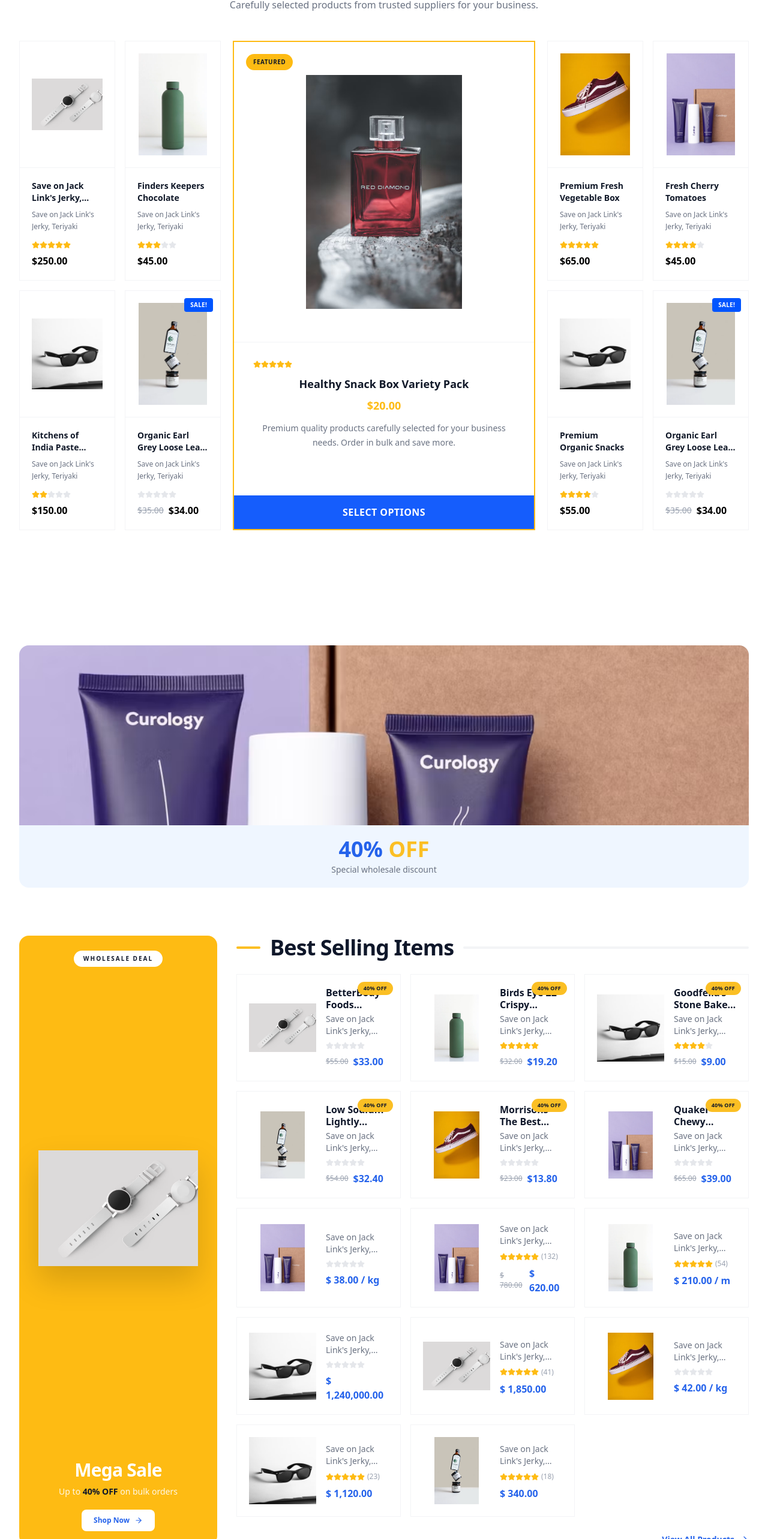
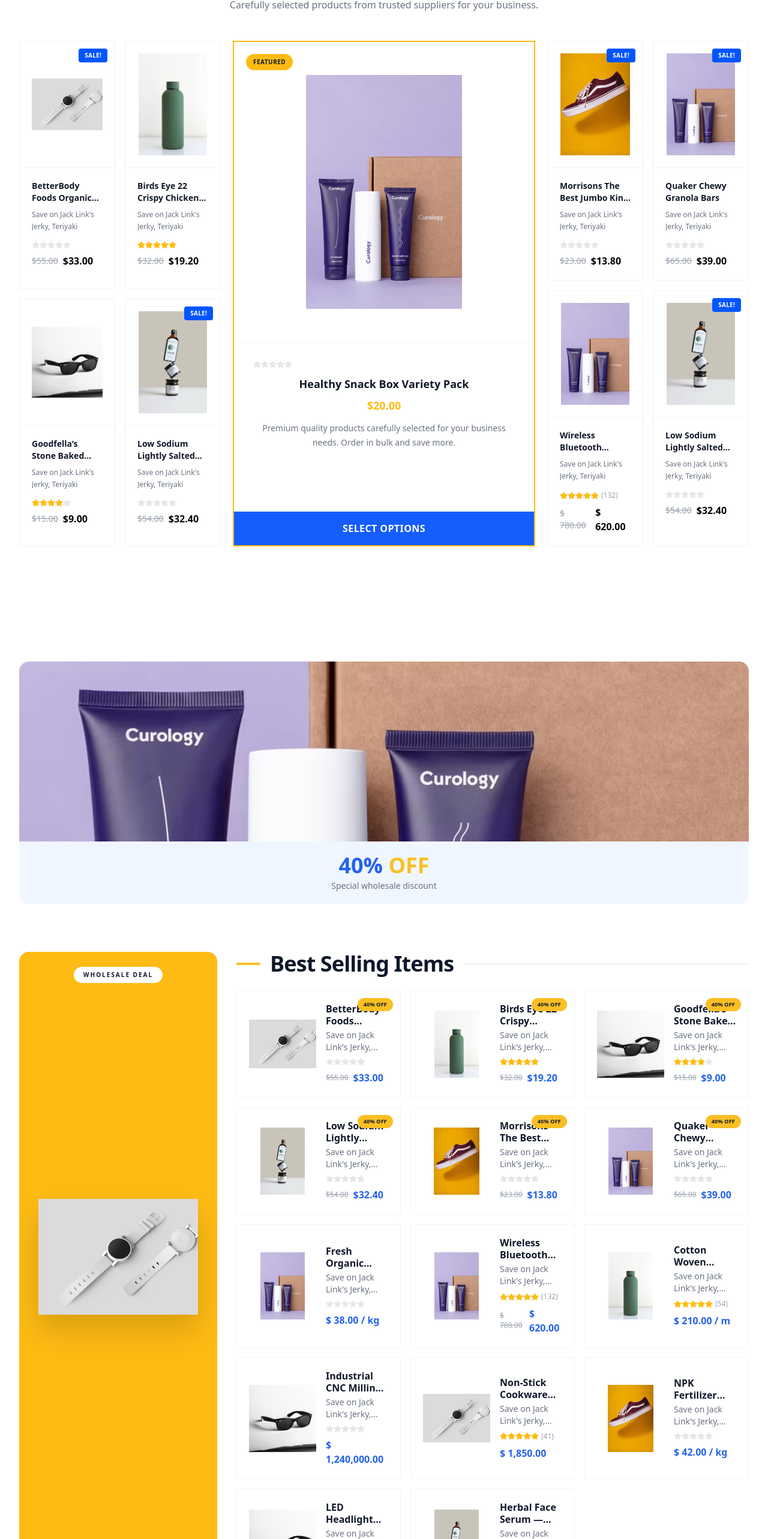
Before and after one commit to sagorsaha00/b2b_wholesale, a Next.js app: page / in a window 1280 px wide. Shown: the part 1078-3644 px from the top of the page at 60% size. Built offline with nearby package versions, Linux system fonts and the light colour scheme.

Commit message:
fix some issue

```diff
--- a/components/layout/headerSection/mainHeader.tsx
+++ b/components/layout/headerSection/mainHeader.tsx
@@ -5,12 +5,10 @@
 import Image from "next/image";
 import {
   Search,
-  ShoppingCart,
   User,
   ChevronDown,
   X,
   Clock3,
-  ArrowRight,
 } from "lucide-react";
 import { motion, AnimatePresence } from "framer-motion";
 import {
--- a/components/layout/mainHeroSection/productSection.tsx
+++ b/components/layout/mainHeroSection/productSection.tsx
@@ -1,88 +1,9 @@
 "use client";
 
 import Image from "next/image";
-import { Star } from "lucide-react";
 import ProductRating from "@/lib/ui/ratingCard";
 import ProductCardSection from "@/lib/ui/productCard";
-type Product = {
-  id: number;
-  name: string;
-  image: string;
-  price: string;
-  oldPrice?: string;
-  rating: number;
-  sale?: boolean;
-  description?: string;
-};
-
-const products: Product[] = [
-  {
-    id: 1,
-    name: "Save on Jack Link's Jerky, Teriyaki",
-    image: "/product/product1.png",
-    price: "$250.00",
-    rating: 5,
-    description: "Save on Jack Link's Jerky, Teriyaki",
-  },
-  {
-    id: 2,
-    name: "Finders Keepers Chocolate",
-    image: "/product/product2.png",
-    price: "$45.00",
-    rating: 3,
-    description: "Save on Jack Link's Jerky, Teriyaki",
-  },
-  {
-    id: 3,
-    name: "Kitchens of India Paste Chicken",
-    image: "/product/product3.png",
-    price: "$150.00",
-    rating: 2,
-    description: "Save on Jack Link's Jerky, Teriyaki",
-  },
-  {
-    id: 4,
-    name: "Organic Earl Grey Loose Leaf Tea",
-    image: "/product/product4.png",
-    price: "$34.00",
-    oldPrice: "$35.00",
-    rating: 0,
-    sale: true,
-    description: "Save on Jack Link's Jerky, Teriyaki",
-  },
-  {
-    id: 5,
-    name: "Premium Fresh Vegetable Box",
-    image: "/product/product5.png",
-    price: "$65.00",
-    rating: 5,
-    description: "Save on Jack Link's Jerky, Teriyaki",
-  },
-  {
-    id: 6,
-    name: "Fresh Cherry Tomatoes",
-    image: "/product/product6.png",
-    price: "$45.00",
-    rating: 4,
-    description: "Save on Jack Link's Jerky, Teriyaki",
-  },
-  {
-    id: 7,
-    name: "Organic Cashew Nuts",
-    image: "/product/product7.png",
-    price: "$20.00",
-    rating: 5,
-    description: "Save on Jack Link's Jerky, Teriyaki",
-  },
-  {
-    id: 8,
-    name: "Premium Organic Snacks",
-    image: "/product/product3.png",
-    price: "$55.00",
-    rating: 4,
-    description: "Save on Jack Link's Jerky, Teriyaki",
-  },
-];
+import { products } from "@/lib/constant/dummyData";
 
 export default function HandpickedItems() {
   return (
@@ -118,8 +39,8 @@
               </span>
 
               <Image
-                src={products[6].image}
-                alt={products[6].name}
+                src={products[6].image || ""}
+                alt={products[6].name || ""}
                 width={450}
                 height={450}
                 priority
@@ -128,7 +49,10 @@
             </div>
 
             <div className="border-t border-gray-100 px-6 py-6 text-center sm:px-8">
-              <ProductRating rating={products[6].rating} />
+              <ProductRating
+                rating={products[6].rating ?? 0}
+                reviews={products[6].reviews}
+              />
 
               <h3 className="mt-3 text-base font-bold text-gray-900 sm:text-lg">
                 Healthy Snack Box Variety Pack
--- a/components/layout/mainHeroSection/specialOffer.tsx
+++ b/components/layout/mainHeroSection/specialOffer.tsx
@@ -15,6 +15,8 @@
     oldPrice: "$55.00",
     rating: 0,
     discount: 40,
+    sale: true,
+    description: "Save on Jack Link's Jerky, Teriyaki",
   },
   {
     id: 2,
@@ -24,6 +26,8 @@
     oldPrice: "$32.00",
     rating: 5,
     discount: 40,
+    sale: true,
+    description: "Save on Jack Link's Jerky, Teriyaki",
   },
   {
     id: 3,
@@ -33,6 +37,7 @@
     oldPrice: "$15.00",
     rating: 4,
     discount: 40,
+    description: "Save on Jack Link's Jerky, Teriyaki",
   },
   {
     id: 4,
@@ -42,6 +47,7 @@
     oldPrice: "$54.00",
     rating: 0,
     discount: 40,
+    description: "Save on Jack Link's Jerky, Teriyaki",
   },
   {
     id: 5,
@@ -51,6 +57,7 @@
     oldPrice: "$23.00",
     rating: 0,
     discount: 40,
+    description: "Save on Jack Link's Jerky, Teriyaki",
   },
   {
     id: 6,
@@ -60,6 +67,7 @@
     oldPrice: "$65.00",
     rating: 0,
     discount: 40,
+    description: "Save on Jack Link's Jerky, Teriyaki",
   },
 ];
 
--- a/components/seller/SellerInvoiceModal.tsx
+++ b/components/seller/SellerInvoiceModal.tsx
@@ -4,13 +4,7 @@
 import {
   X,
   Printer,
-  Download,
   Building2,
-  CheckCircle2,
-  Calendar,
-  CreditCard,
-  Truck,
-  ShieldCheck,
 } from "lucide-react";
 import { SellerOrder } from "@/lib/constant/sellerData";
 
--- a/lib/constant/data.type.ts
+++ b/lib/constant/data.type.ts
@@ -53,6 +53,7 @@
   isNew?: boolean;
   isTopProduct?: boolean;
   isBestSeller?: boolean;
+  description?: string;
 };
 
 export type Filters = {
@@ -66,7 +67,7 @@
 };
 export type RatingSummary = {
   overall: number;
-  label: string; // "Satisfied", "Excellent" etc.
+  label: string;
   totalReviews: number;
   service: number;
   shipping: number;
--- a/lib/constant/dummyData.ts
+++ b/lib/constant/dummyData.ts
@@ -74,7 +74,7 @@
   },
   {
     id: "p1",
-    title: "Fresh Organic Carrots — Bulk Export Grade A",
+    name: "Fresh Organic Carrots — Bulk Export Grade A",
     price: "$ 38.00 / kg",
     image: "/product/product6.png",
     moq: "Min. order: 500 kg",
@@ -87,7 +87,7 @@
   },
   {
     id: "p2",
-    title: "Wireless Bluetooth Earbuds — OEM Custom Branding",
+    name: "Wireless Bluetooth Earbuds — OEM Custom Branding",
     price: "$ 620.00",
     image: "/product/product6.png",
     oldPrice: "$ 780.00",
@@ -104,7 +104,7 @@
   },
   {
     id: "p3",
-    title: "Cotton Woven Fabric Roll — Wholesale Textile Supply",
+    name: "Cotton Woven Fabric Roll — Wholesale Textile Supply",
     price: "$ 210.00 / m",
     image: "/product/product2.png",
     moq: "Min. order: 1,000 m",
@@ -119,7 +119,7 @@
   },
   {
     id: "p4",
-    title: "Industrial CNC Milling Machine — Heavy Duty",
+    name: "Industrial CNC Milling Machine — Heavy Duty",
     price: "$ 1,240,000.00",
     image: "/product/product3.png",
     moq: "Min. order: 1 unit",
@@ -132,7 +132,7 @@
   },
   {
     id: "p5",
-    title: "Non-Stick Cookware Set — 7 Piece Kitchen Bundle",
+    name: "Non-Stick Cookware Set — 7 Piece Kitchen Bundle",
     price: "$ 1,850.00",
     moq: "Min. order: 50 sets",
     supplier: "Homeline Kitchenware Co.",
@@ -147,7 +147,7 @@
   },
   {
     id: "p6",
-    title: "NPK Fertilizer Granules — Agricultural Grade",
+    name: "NPK Fertilizer Granules — Agricultural Grade",
     price: "$ 42.00 / kg",
     moq: "Min. order: 2,000 kg",
     image: "/product/product5.png",
@@ -160,7 +160,7 @@
   },
   {
     id: "p7",
-    title: "LED Headlight Assembly — Universal Fit Auto Parts",
+    name: "LED Headlight Assembly — Universal Fit Auto Parts",
     price: "$ 1,120.00",
     moq: "Min. order: 200 pieces",
     image: "/product/product3.png",
@@ -175,7 +175,7 @@
   },
   {
     id: "p8",
-    title: "Herbal Face Serum — Private Label Skincare",
+    name: "Herbal Face Serum — Private Label Skincare",
     price: "$ 340.00",
     moq: "Min. order: 300 units",
     supplier: "Botanix Beauty Labs",
--- a/lib/ui/productCard.tsx
+++ b/lib/ui/productCard.tsx
@@ -67,9 +67,13 @@
   return (
     <div className="group relative flex min-w-0 cursor-pointer flex-col overflow-hidden border border-gray-100 bg-white transition-all duration-300 hover:-translate-y-1 hover:shadow-lg">
       <span className="ease absolute left-0 top-0 z-20 h-0 w-0 border-t-2 border-[#febb13] transition-all duration-200 group-hover:w-full" />
+
       <span className="ease absolute right-0 top-0 z-20 h-0 w-0 border-r-2 border-[#0055ff] transition-all duration-200 group-hover:h-full" />
+
       <span className="ease absolute bottom-0 right-0 z-20 h-0 w-0 border-b-2 border-[#febb13] transition-all duration-200 group-hover:w-full" />
+
       <span className="ease absolute bottom-0 left-0 z-20 h-0 w-0 border-l-2 border-[#0055ff] transition-all duration-200 group-hover:h-full" />
+
       <div className="relative flex h-[190px] items-center justify-center overflow-hidden bg-white p-5 sm:h-[210px]">
         {product.sale && (
           <span className="absolute right-3 top-3 z-10 rounded-sm bg-[#0055ff] px-2.5 py-1 text-[10px] font-bold uppercase tracking-wide text-white">
@@ -91,11 +95,11 @@
           {product.name}
         </h3>
 
-        {product.description && (
+
           <p className="mt-1.5 line-clamp-2 text-xs leading-5 text-gray-500">
             {product.description}
           </p>
-        )}
+
 
         <div className="mt-2">
           <ProductRating
```
Also changed, not shown: app/seller/page.tsx (+24 -23 lines).
